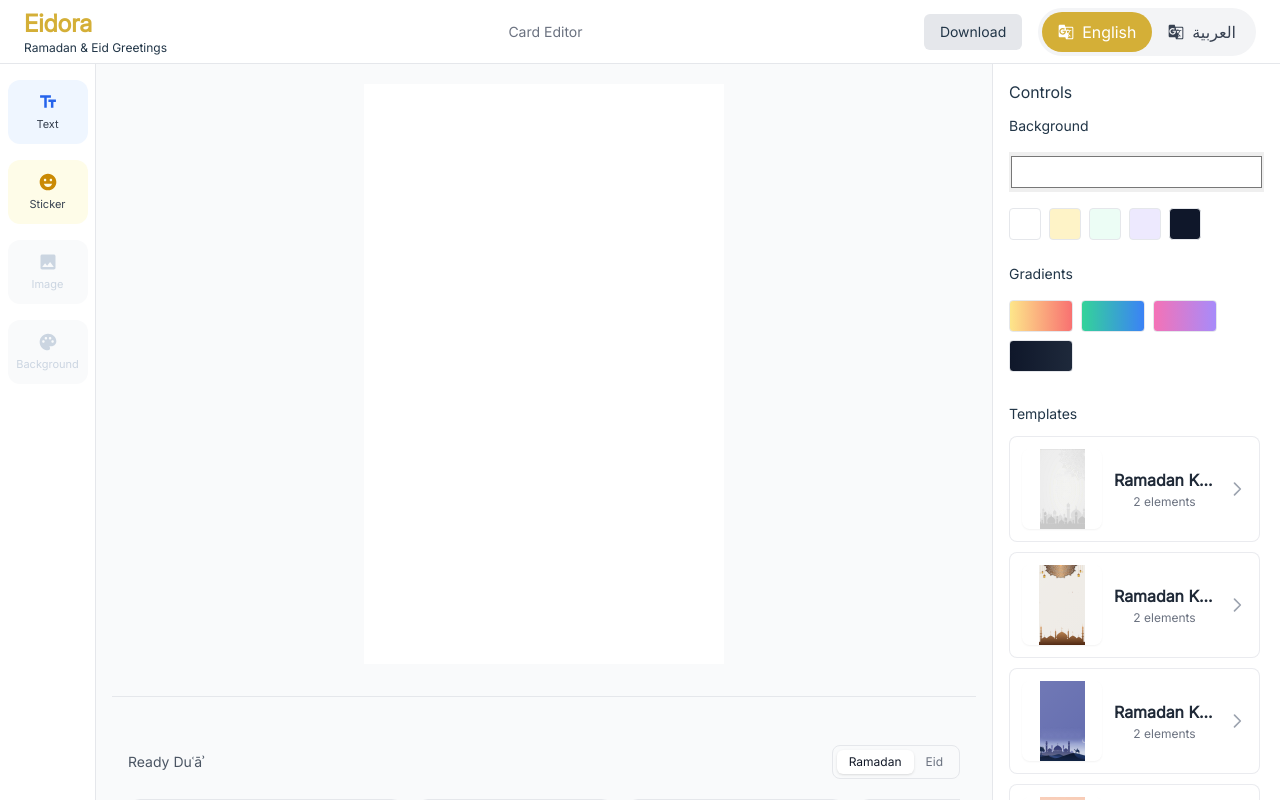
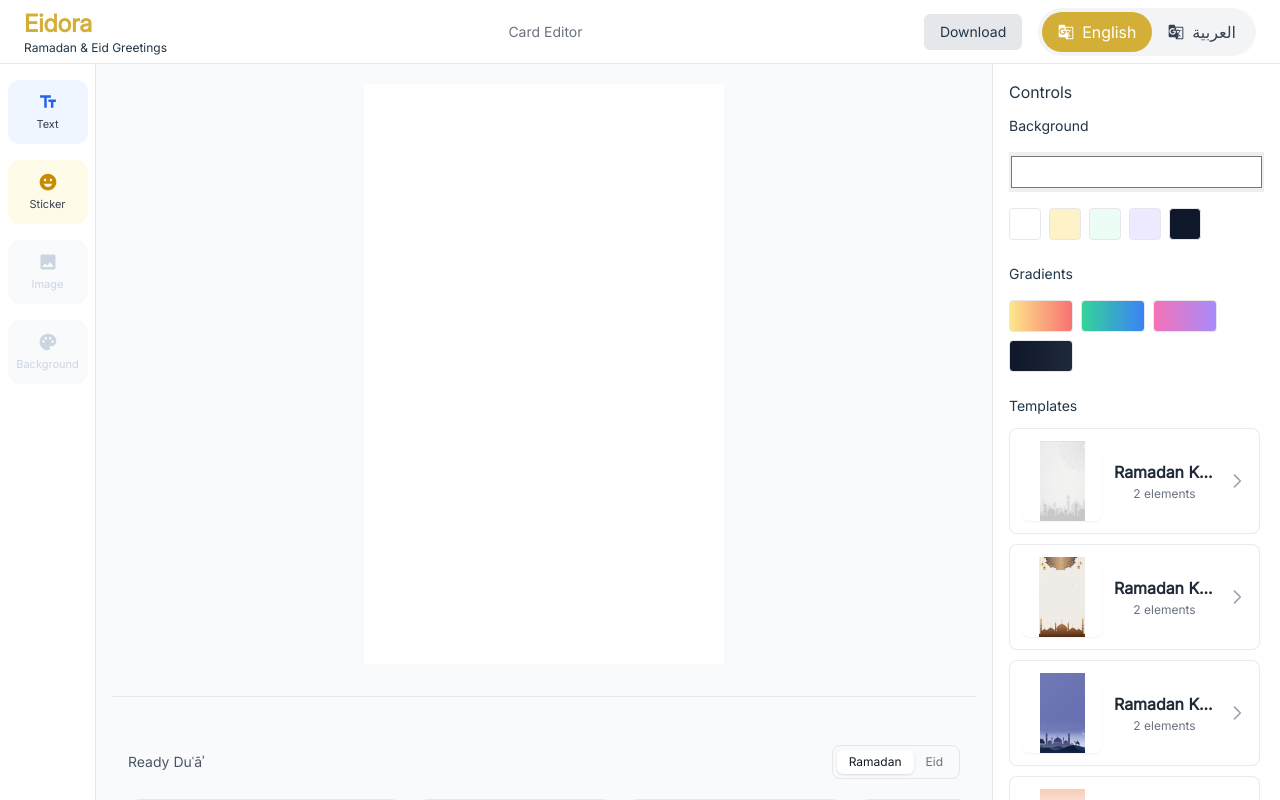
Before and after one commit to Bassil-Qadi/Eidora, a React (Vite) app: page /editor in a window 1280 px wide. Built offline with nearby package versions, Linux system fonts and the light colour scheme.

Commit message:
Fix: Small Fix on Padding

```diff
--- a/src/components/Editor/TemplatesPanel.tsx
+++ b/src/components/Editor/TemplatesPanel.tsx
@@ -11,7 +11,7 @@ export default function TemplatesPanel({ templates, onSelect }: Props) {
   const { t } = useLanguage();
 
   return (
-    <div className="mt-8">
+    <div className="mt-6">
       <h3 className="text-xs sm:text-sm font-medium mb-3">{t('editor.controlsSidebar.controls.templates')}</h3>
 
       <div className="flex flex-col gap-2.5 max-h-[300px] sm:max-h-[400px] overflow-y-auto pr-1">
```
